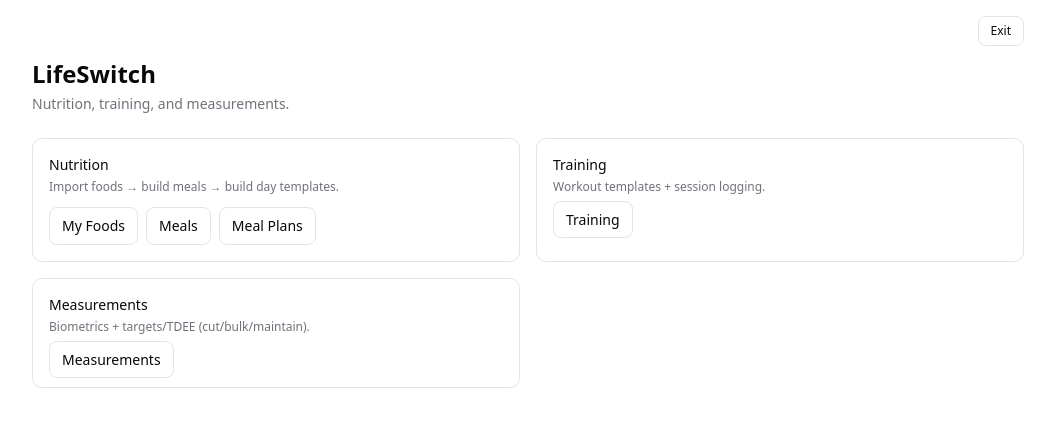
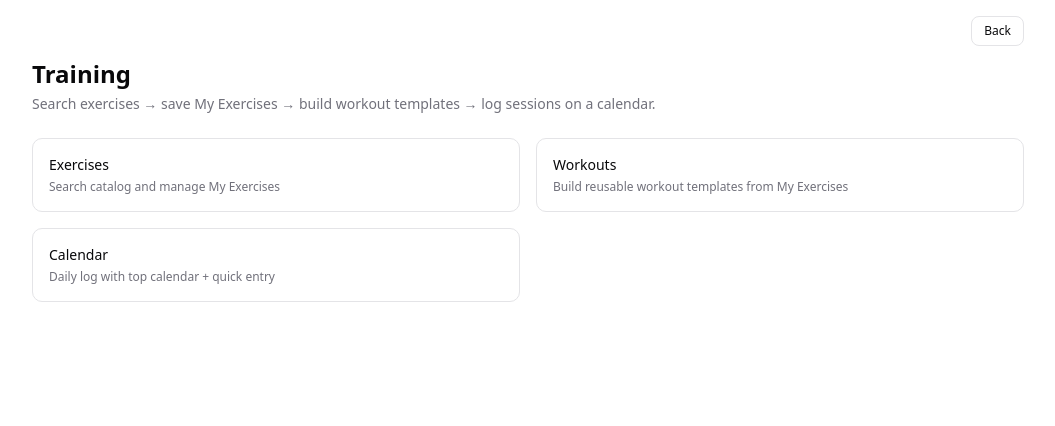
Before and after one commit to keashaborn/verbalsage-chat_v2, a Next.js app: page /lifeswitch in a window 1280 px wide. Shown: the top 426 px of the page, without its empty margins (112-1167 px from the left). Built offline with nearby package versions, Linux system fonts and the light colour scheme.

Commit message:
auto: snapshot 2026-01-27T14:34:09Z

```diff
--- a/app/lifeswitch/page.tsx
+++ b/app/lifeswitch/page.tsx
@@ -1,54 +1,42 @@
 import Link from "next/link";
 
-export default function LifeSwitchHome() {
+export default function TrainingHubPage() {
   return (
     <div className="mx-auto max-w-5xl p-4">
       <div className="mb-3 flex justify-end">
-        <Link href="/" className="rounded-md border px-3 py-1.5 text-xs hover:bg-muted/30">
-          Exit
+        <Link href="/lifeswitch" className="rounded-md border px-3 py-1.5 text-xs hover:bg-muted/30">
+          Back
         </Link>
       </div>
+
       <div className="mb-6">
-        <h1 className="text-2xl font-semibold">LifeSwitch</h1>
-        <div className="mt-1 text-sm text-muted-foreground">Nutrition, training, and measurements.</div>
+        <h1 className="text-2xl font-semibold">Training</h1>
+        <div className="mt-1 text-sm text-muted-foreground">
+          Search exercises → save My Exercises → build workout templates → log sessions on a calendar.
+        </div>
       </div>
 
       <div className="grid gap-4 md:grid-cols-2">
-        <div className="rounded-lg border bg-card p-4">
-          <div className="text-sm font-medium">Nutrition</div>
-          <div className="mt-1 text-xs text-muted-foreground">Import foods → build meals → build day templates.</div>
-          <div className="mt-3 flex flex-wrap gap-2">
-            <Link className="rounded-md border px-3 py-2 text-sm hover:bg-muted/30" href="/lifeswitch/nutrition/foods">
-              My Foods
-            </Link>
-            <Link className="rounded-md border px-3 py-2 text-sm hover:bg-muted/30" href="/lifeswitch/nutrition/meals">
-              Meals
-            </Link>
-            <Link className="rounded-md border px-3 py-2 text-sm hover:bg-muted/30" href="/lifeswitch/nutrition/meal-plans">
-              Meal Plans
-            </Link>
+        <Link href="/lifeswitch/training/exercises" className="rounded-lg border bg-card p-4 hover:bg-muted/30">
+          <div className="text-sm font-medium">Exercises</div>
+          <div className="mt-1 text-xs text-muted-foreground">
+            Search catalog and manage My Exercises
           </div>
-        </div>
+        </Link>
 
-        <div className="rounded-lg border bg-card p-4">
-          <div className="text-sm font-medium">Training</div>
-          <div className="mt-1 text-xs text-muted-foreground">Workout templates + session logging.</div>
-          <div className="mt-3">
-            <Link className="rounded-md border px-3 py-2 text-sm hover:bg-muted/30" href="/lifeswitch/training">
-              Training
-            </Link>
+        <Link href="/lifeswitch/training/workouts" className="rounded-lg border bg-card p-4 hover:bg-muted/30">
+          <div className="text-sm font-medium">Workouts</div>
+          <div className="mt-1 text-xs text-muted-foreground">
+            Build reusable workout templates from My Exercises
           </div>
-        </div>
+        </Link>
 
-        <div className="rounded-lg border bg-card p-4">
-          <div className="text-sm font-medium">Measurements</div>
-          <div className="mt-1 text-xs text-muted-foreground">Biometrics + targets/TDEE (cut/bulk/maintain).</div>
-          <div className="mt-3">
-            <Link className="rounded-md border px-3 py-2 text-sm hover:bg-muted/30" href="/lifeswitch/measurements">
-              Measurements
-            </Link>
+        <Link href="/lifeswitch/training/calendar" className="rounded-lg border bg-card p-4 hover:bg-muted/30">
+          <div className="text-sm font-medium">Calendar</div>
+          <div className="mt-1 text-xs text-muted-foreground">
+            Daily log with top calendar + quick entry
           </div>
-        </div>
+        </Link>
       </div>
     </div>
   );
--- /dev/null
+++ b/app/lifeswitch/training/calendar/page.tsx
@@ -0,0 +1,25 @@
+import Link from "next/link";
+
+export default function TrainingCalendarPage() {
+  return (
+    <div className="mx-auto max-w-5xl p-4">
+      <div className="mb-3 flex justify-end gap-2">
+        <Link href="/lifeswitch/training" className="rounded-md border px-3 py-1.5 text-xs hover:bg-muted/30">
+          Back
+        </Link>
+        <Link href="/lifeswitch" className="rounded-md border px-3 py-1.5 text-xs hover:bg-muted/30">
+          Exit
+        </Link>
+      </div>
+
+      <div className="text-lg font-semibold">Training · Calendar</div>
+      <div className="mt-1 text-sm text-muted-foreground">
+        Next: top calendar strip + daily session list + quick entry. LocalStorage first, DB later.
+      </div>
+
+      <div className="mt-4 rounded-lg border bg-card p-4 text-sm text-muted-foreground">
+        Placeholder. We will implement: session_day view + session_set rows + “Add set” controls.
+      </div>
+    </div>
+  );
+}
--- /dev/null
+++ b/app/lifeswitch/training/workouts/page.tsx
@@ -0,0 +1,25 @@
+import Link from "next/link";
+
+export default function TrainingWorkoutsPage() {
+  return (
+    <div className="mx-auto max-w-5xl p-4">
+      <div className="mb-3 flex justify-end gap-2">
+        <Link href="/lifeswitch/training" className="rounded-md border px-3 py-1.5 text-xs hover:bg-muted/30">
+          Back
+        </Link>
+        <Link href="/lifeswitch" className="rounded-md border px-3 py-1.5 text-xs hover:bg-muted/30">
+          Exit
+        </Link>
+      </div>
+
+      <div className="text-lg font-semibold">Training · Workouts</div>
+      <div className="mt-1 text-sm text-muted-foreground">
+        Next: build templates from My Exercises (like My Foods → Meals).
+      </div>
+
+      <div className="mt-4 rounded-lg border bg-card p-4 text-sm text-muted-foreground">
+        Placeholder. We will implement: workout_template → workout_template_exercise, localStorage first, DB later.
+      </div>
+    </div>
+  );
+}
```
Also changed, not shown: app/lifeswitch/training/exercises/page.tsx (renamed from app/lifeswitch/training/page.tsx).
